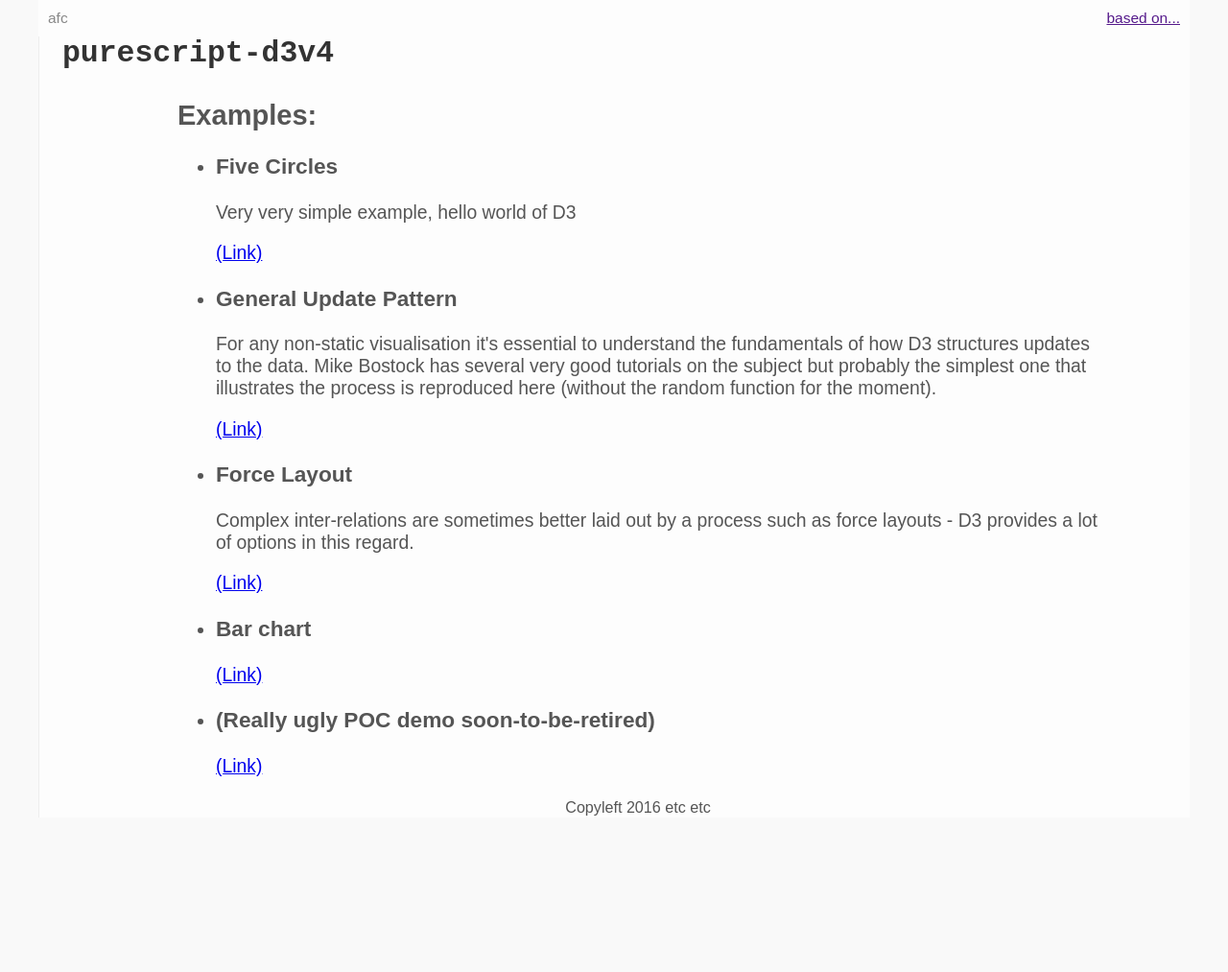
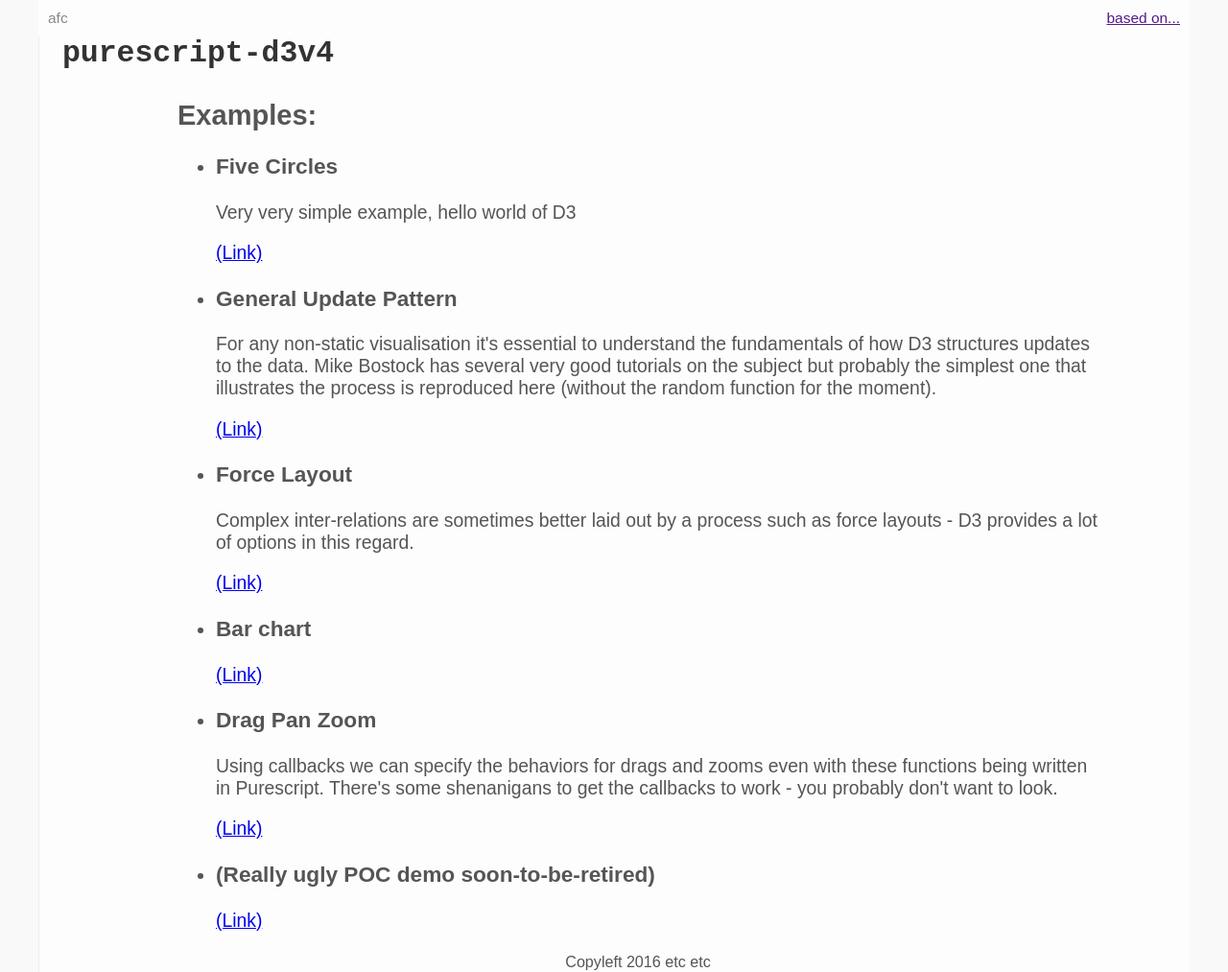
Before and after one commit to afcondon/purescript-d3v4, a website: page index.html in a window 1280 px wide. Shown: the whole page at 96% size. Before the commit the page ends 852 px from the top, so only its background shows below. Drawn offline with Linux system fonts and the light colour scheme.

Commit message:
move examples/index.html
demos need to reference the d3 files installed in `node_modules` so server and hence guide page need to live at top level

```diff
--- a/examples/index.html
+++ b/index.html
@@ -5,7 +5,7 @@
   <meta name="viewport" content="width=device-width, initial-scale=1.0">
   <meta http-equiv="X-UA-Compatible" content="ie=edge">
   <title>Examples for Purescript Wrapper for D3js</title>
-  <link rel="stylesheet" href="psblock.css">
+  <link rel="stylesheet" href="examples/psblock.css">
   <style>
     .bar {
       fill: steelblue;
@@ -39,7 +39,7 @@
         <li>
           <h3>Five Circles</h3>
           <p>Very very simple example, hello world of D3</p>
-          <a href="fivecircles/dist/index.html">(Link)</a>
+          <a href="examples/fivecircles/dist/index.html">(Link)</a>
         </li>
 
         <li>
@@ -51,7 +51,7 @@
           simplest one that illustrates the process is reproduced here (without
           the random function for the moment). </p>
 
-          <a href="gupIII/dist/index.html">(Link)</a>
+          <a href="examples/gupIII/dist/index.html">(Link)</a>
         </li>
 
         <li>
@@ -61,17 +61,24 @@
           such as force layouts - D3 provides a lot of options in this
           regard.</p>
 
-          <a href="forcelayout/dist/index.html">(Link)</a>
+          <a href="examples/forcelayout/dist/index.html">(Link)</a>
         </li>
         <li>
           <h3>Bar chart</h3>
           <p></p>
-          <a href="barchart/dist/index.html">(Link)</a>
+          <a href="examples/barchart/dist/index.html">(Link)</a>
         </li>
+
+        <li>
+          <h3>Drag Pan Zoom</h3>
+          <p>Using callbacks we can specify the behaviors for drags and zooms even with these functions being written in Purescript. There's some shenanigans to get the callbacks to work - you probably don't want to look. </p>
+          <a href="examples/dragpanzoom/dist/index.html">(Link)</a>
+        </li>
+
         <li>
           <h3>(Really ugly POC demo soon-to-be-retired)</h3>
           <p></p>
-          <a href="default/dist/index.html">(Link)</a>
+          <a href="examples/default/dist/index.html">(Link)</a>
         </li>
       </ul>
     </div>
```
Also changed, not shown: README.md, examples/dragpanzoom/dist/index.html.
